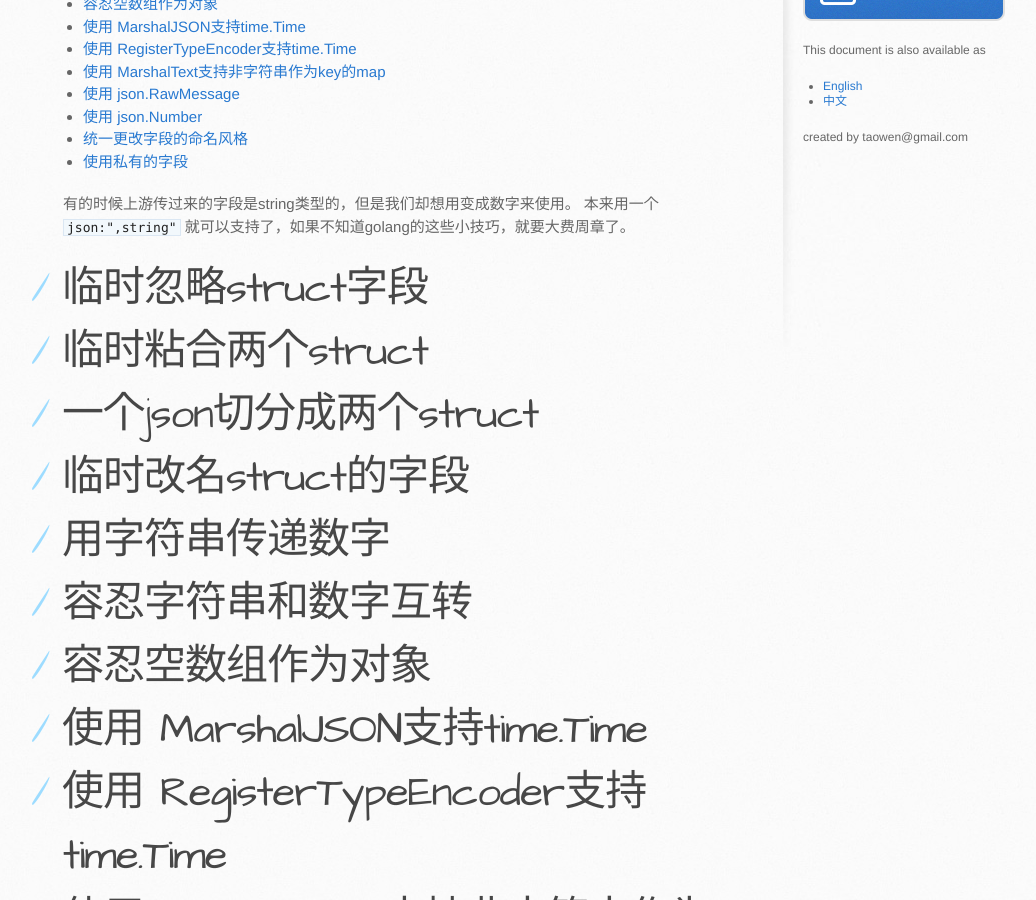
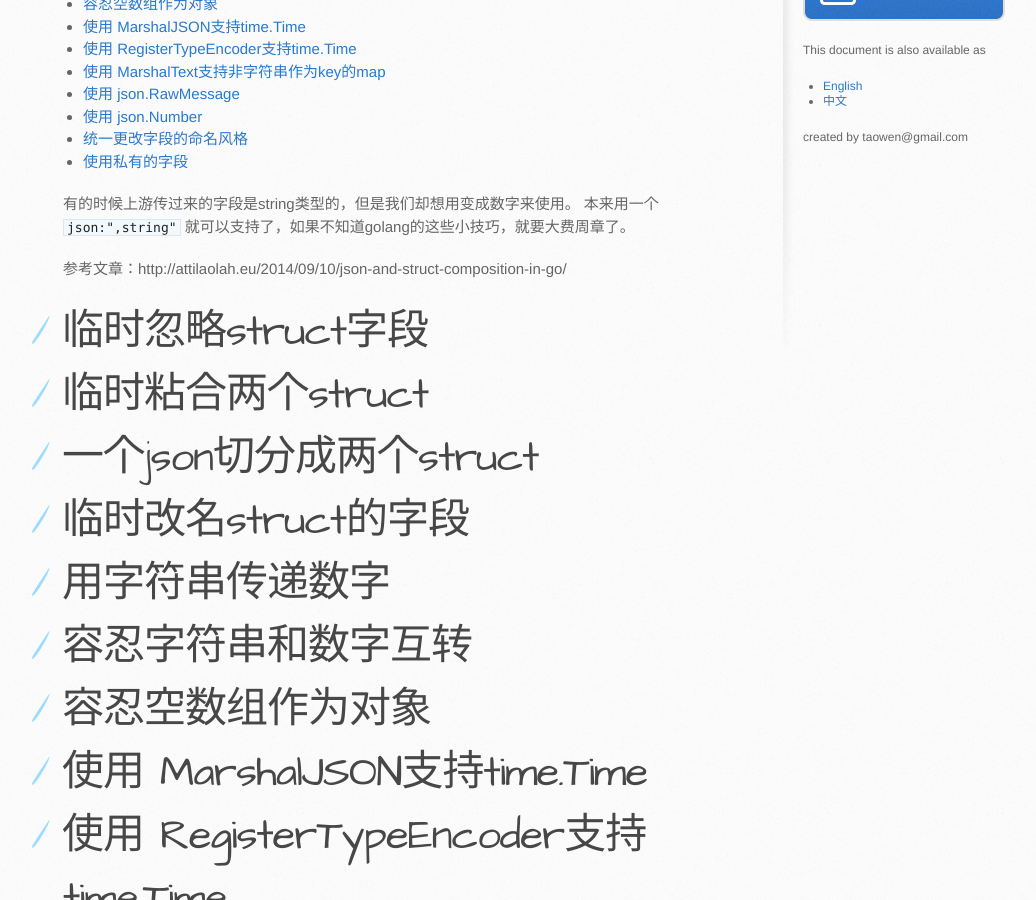
Before and after one commit to json-iterator/json-iterator.github.io, a Jekyll site: the page built from go-tips.cn.md, in a window 1280 px wide and 900 px high, scrolled down 389 px. Shown: the whole window, without its empty margins (107-1143 px from the left). Built offline with Jekyll 4.4.1, drawn with Linux system fonts in a browser that asks for light colours; comment, search, counter and statistics services are not loaded.

Commit message:
Update go-tips.cn.md

```diff
--- a/go-tips.cn.md
+++ b/go-tips.cn.md
@@ -8,6 +8,8 @@ title: Go JSON 使用小技巧
 
 有的时候上游传过来的字段是string类型的，但是我们却想用变成数字来使用。
 本来用一个`json:",string"` 就可以支持了，如果不知道golang的这些小技巧，就要大费周章了。
+
+参考文章：http://attilaolah.eu/2014/09/10/json-and-struct-composition-in-go/
 
 # 临时忽略struct字段
 # 临时粘合两个struct
```
